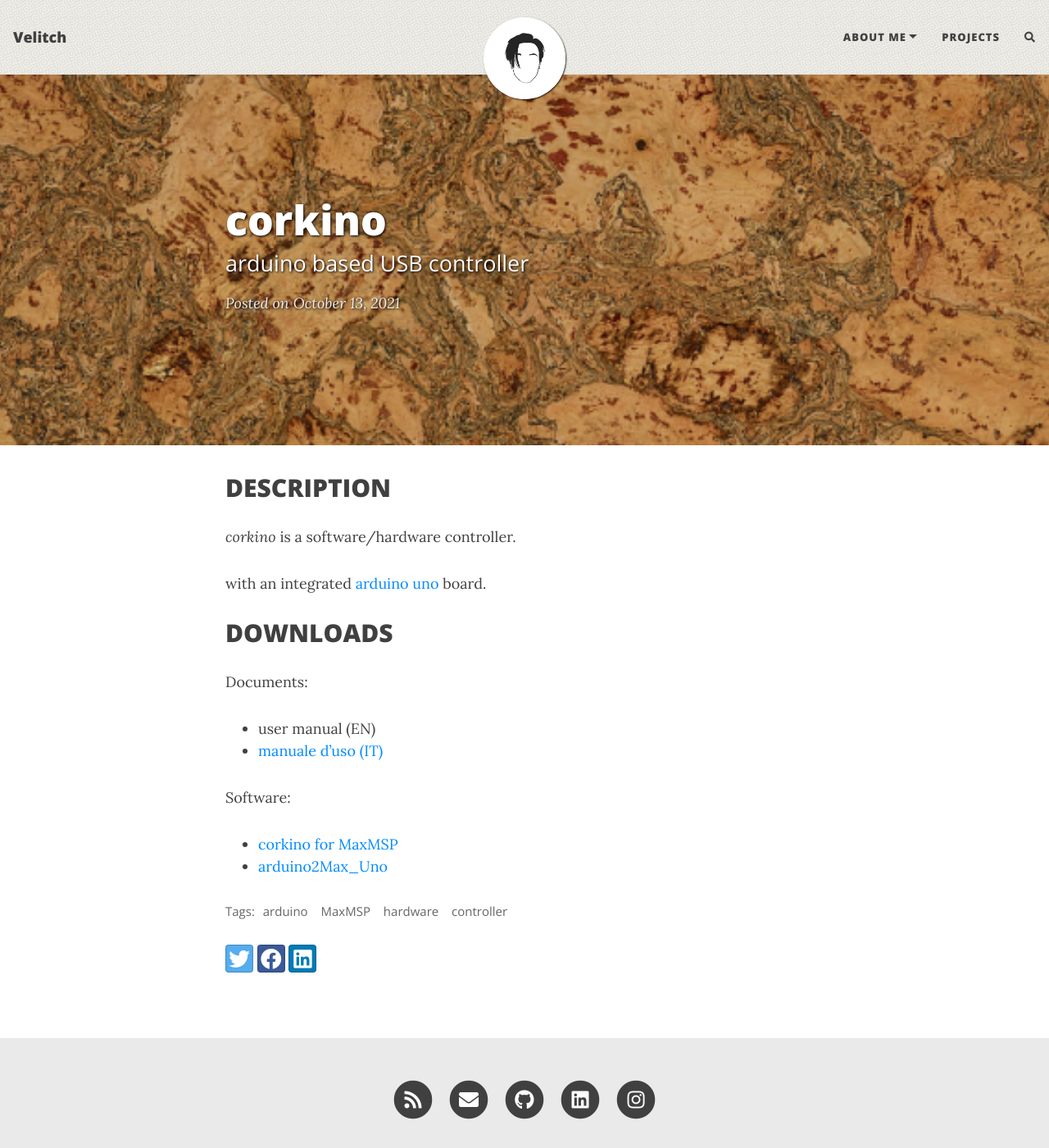
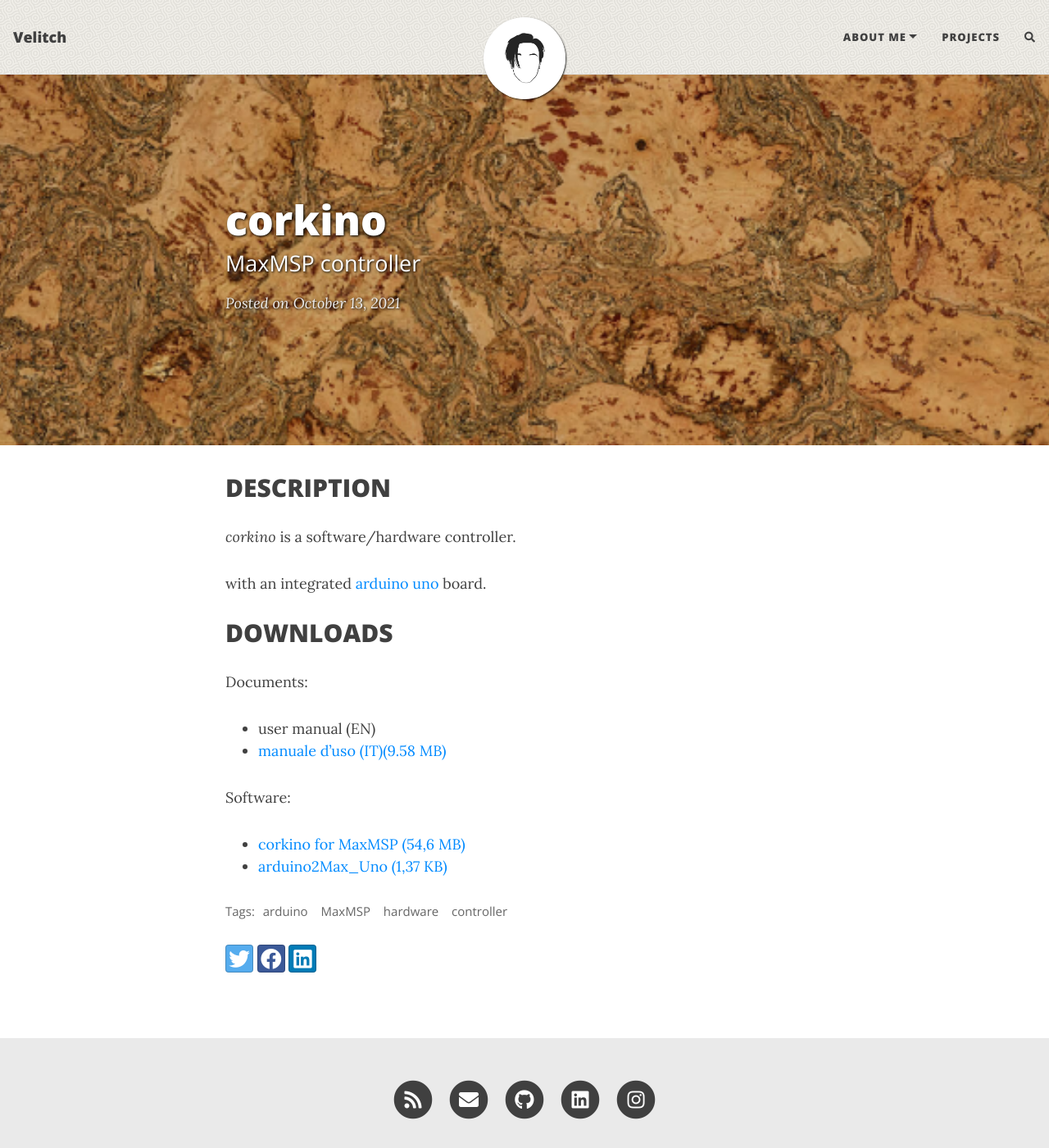
Before and after one commit to Velitch/velitch, a Jekyll site: the page built from _posts/2021-10-13-corkino.md, in a window 1280 px wide and 1400 px high. Shown: the whole window at 82% size. Built offline with Jekyll 4.4.1, drawn with Linux system fonts in a browser that asks for light colours; nearby versions of some CDN libraries; comment, search, counter and statistics services are not loaded.

Commit message:
Update 2021-10-13-corkino.md

```diff
--- a/_posts/2021-10-13-corkino.md
+++ b/_posts/2021-10-13-corkino.md
@@ -1,7 +1,7 @@
 ---
 layout: post
 title: corkino
-subtitle: arduino based USB controller
+subtitle: MaxMSP controller
 cover-img: "assets/img/manual_cover.png"
 thumbnail-img: "assets/img/sketch_controller_colorato_Tavola%20disegno%201.png"
 tags: [arduino, MaxMSP, hardware, controller]
@@ -19,9 +19,9 @@
 Documents:
 
   - user manual (EN)
-  - [manuale d'uso (IT)](https://github.com/Velitch/BN_Musica_Elettronica/blob/main/IIBN/COME-04-elettroacustica-IIBN/corkino/corkino_user_manual.pdf)
+  - [manuale d'uso (IT)(9.58 MB)](https://github.com/Velitch/BN_Musica_Elettronica/blob/main/IIBN/COME-04-elettroacustica-IIBN/corkino/corkino_user_manual.pdf)
 
 Software:
 
-  - [corkino for MaxMSP](https://github.com/Velitch/BN_Musica_Elettronica/tree/main/IIBN/COME-04-elettroacustica-IIBN/corkino/maxmsp)
-  - [arduino2Max_Uno](https://github.com/Velitch/BN_Musica_Elettronica/tree/main/IIBN/COME-04-elettroacustica-IIBN/corkino/arduino/Arduino2Max_Uno)
+  - [corkino for MaxMSP (54,6 MB)](https://github.com/Velitch/BN_Musica_Elettronica/tree/main/IIBN/COME-04-elettroacustica-IIBN/corkino/maxmsp)
+  - [arduino2Max_Uno (1,37 KB)](https://github.com/Velitch/BN_Musica_Elettronica/tree/main/IIBN/COME-04-elettroacustica-IIBN/corkino/arduino/Arduino2Max_Uno)
```
